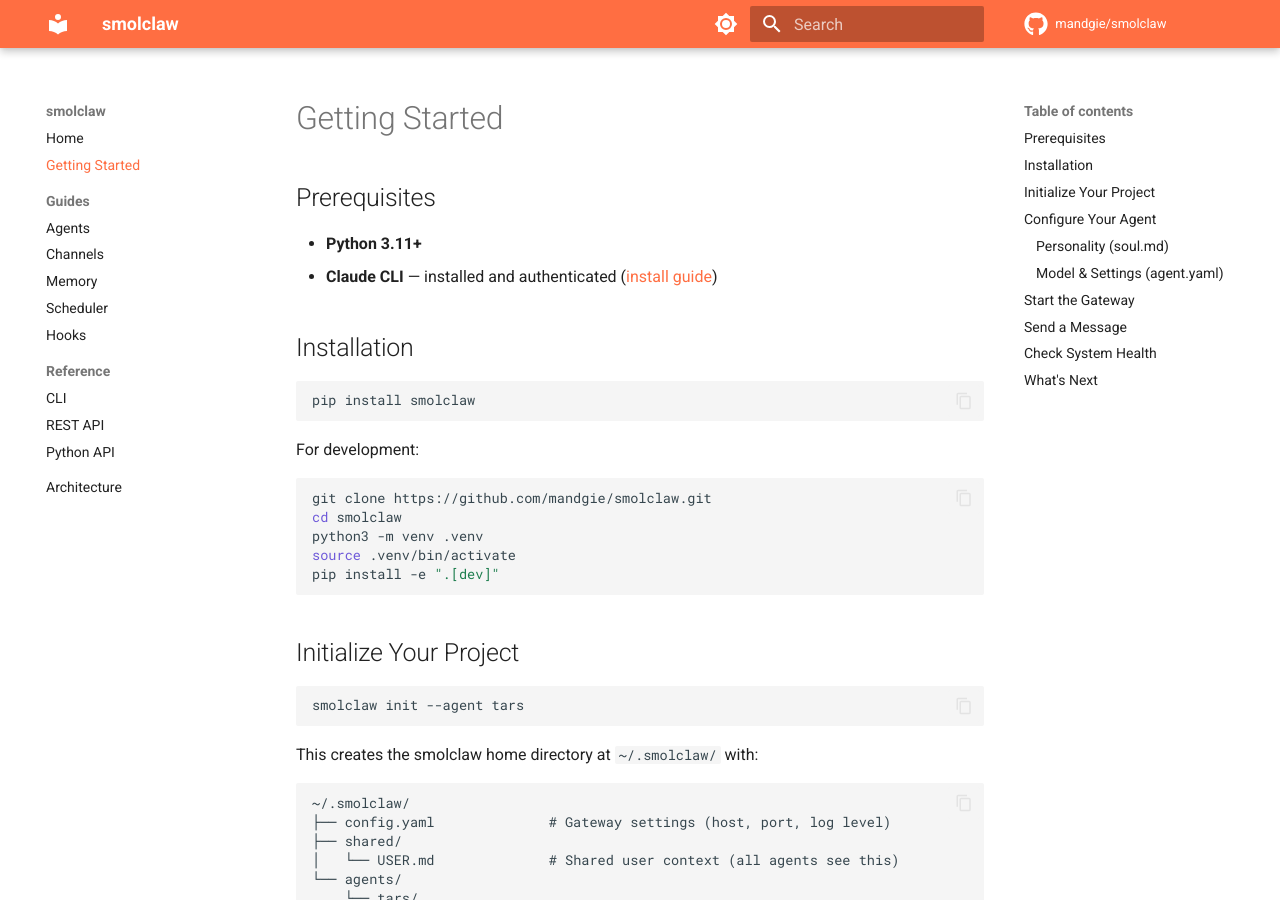
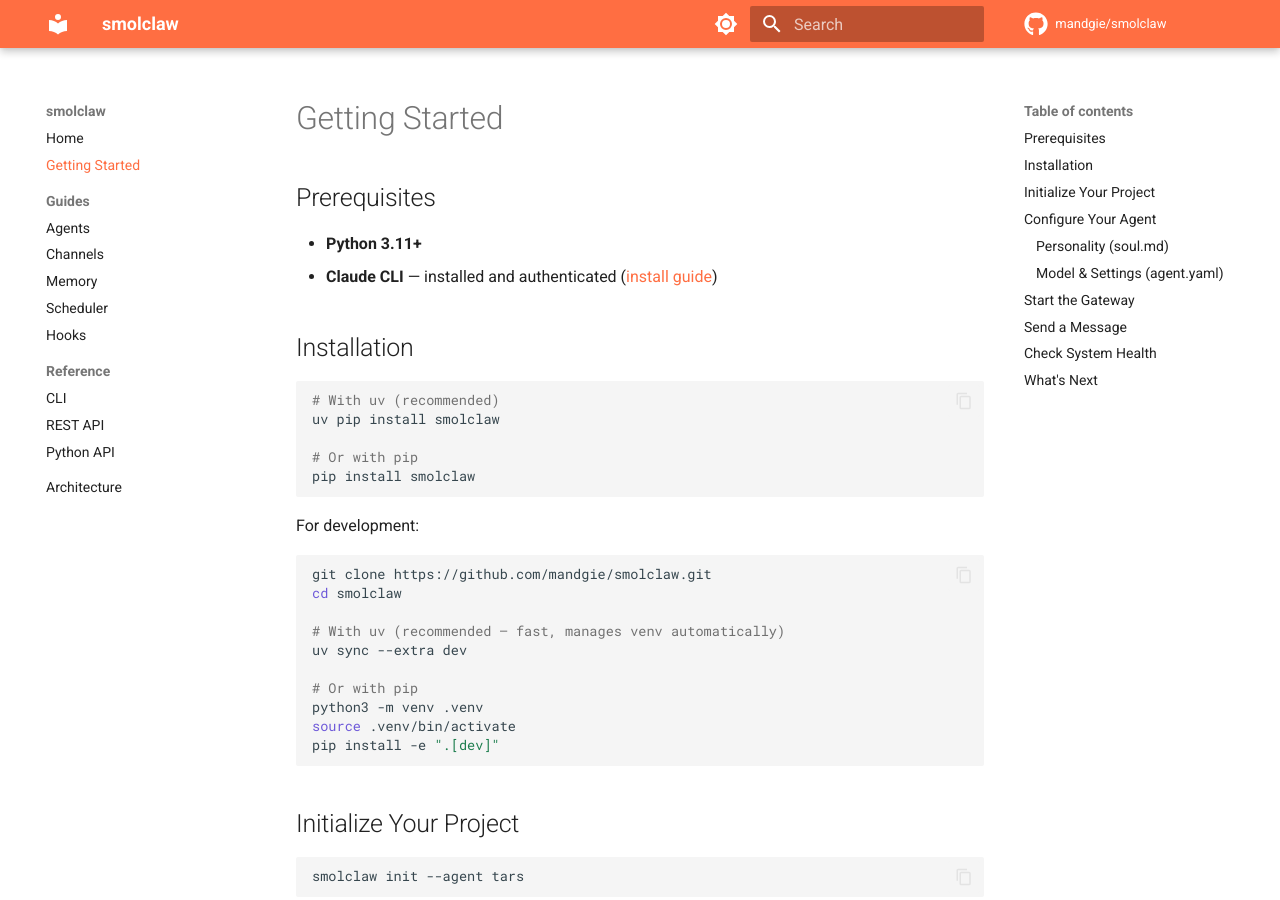
Before and after one commit to mandgie/smolclaw, an MkDocs documentation site: the page built from docs/getting-started.md, in a window 1280 px wide and 900 px high. Built offline with MkDocs 1.6.1 and Material for MkDocs 9.7.7, drawn with Linux system fonts in a browser that asks for light colours; comment, search, counter and statistics services are not loaded.

Commit message:
docs: add uv installation instructions and update line counts
- README, CONTRIBUTING.md, and docs/getting-started.md now show uv as
  the recommended install method alongside pip
- Updated stale line counts: 5300 → 6000 across README and CLAUDE.md
- uv is now the standard Python toolchain (75M+ monthly downloads)

Co-Authored-By: Claude Opus 4.6 <noreply@anthropic.com>

````diff
--- a/docs/getting-started.md
+++ b/docs/getting-started.md
@@ -8,6 +8,10 @@
 ## Installation
 
 ```bash
+# With uv (recommended)
+uv pip install smolclaw
+
+# Or with pip
 pip install smolclaw
 ```
 
@@ -16,6 +20,11 @@ For development:
 ```bash
 git clone https://github.com/mandgie/smolclaw.git
 cd smolclaw
+
+# With uv (recommended — fast, manages venv automatically)
+uv sync --extra dev
+
+# Or with pip
 python3 -m venv .venv
 source .venv/bin/activate
 pip install -e ".[dev]"
````
Also changed, not shown: CLAUDE.md (+1 -1 lines), CONTRIBUTING.md (+5 -0 lines), README.md (+16 -6 lines).
